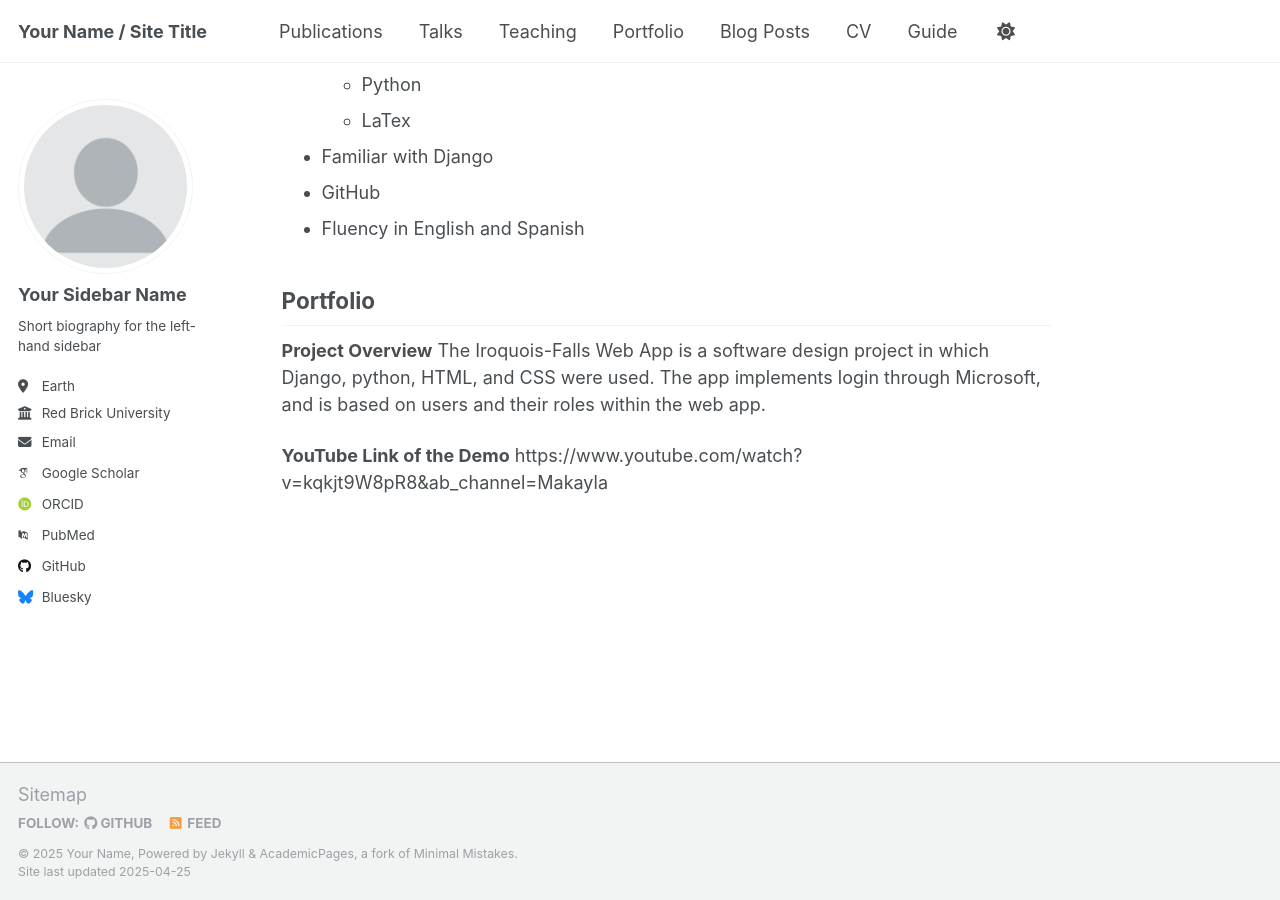
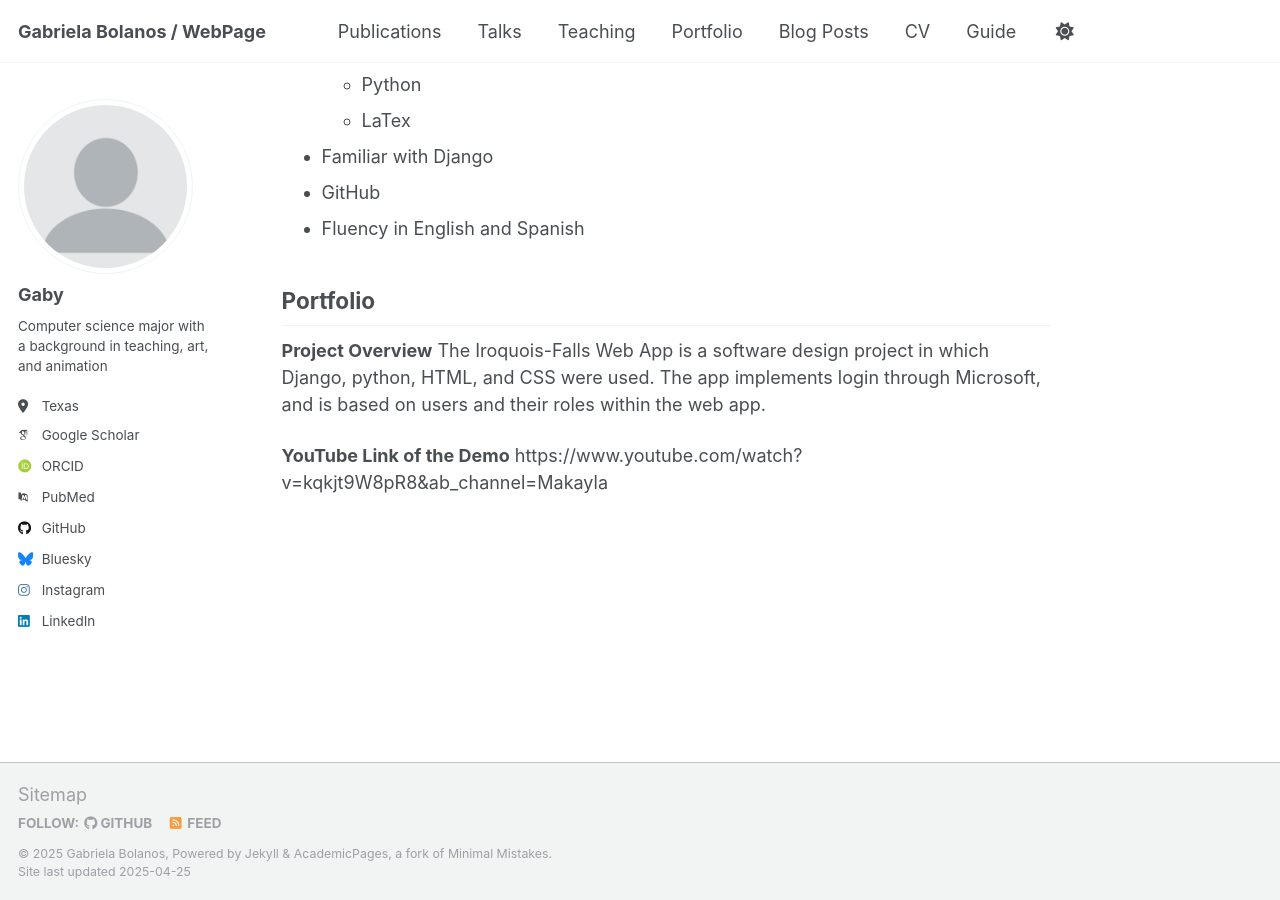
Before and after one commit to G-bolanos/g-bolanos-github-page, a Jekyll site: the page built from _pages/about.md, in a window 1280 px wide and 900 px high, scrolled down 709 px. Built offline with Jekyll 4.4.1, drawn with Linux system fonts in a browser that asks for light colours; some web fonts are replaced.

Commit message:
Update _config.yml

```diff
--- a/_config.yml
+++ b/_config.yml
@@ -9,9 +9,9 @@
 # Basic Site Settings
 locale                   : "en-US"
 site_theme               : "default"
-title                    : "Your Name / Site Title"
+title                    : "Gabriela Bolanos / WebPage"
 title_separator          : "-"
-name                     : &name "Your Name"
+name                     : &name "Gabriela Bolanos"
 description              : &description "personal description"
 url                      : https://academicpages.github.io # the base hostname & protocol for your site e.g. "https://[your GitHub username].github.io"
 baseurl                  : "" # the subpath of your site, e.g. "/blog"
@@ -23,13 +23,10 @@ repository               : "academicpages/academicpages.github.io"
 author:
   # Biographic information
   avatar           : "profile.png"
-  name             : "Your Sidebar Name"
+  name             : "Gaby"
   pronouns         : # example: "she/her"
-  bio              : "Short biography for the left-hand sidebar"
-  location         : "Earth"
-  employer         : "Red Brick University"
-  uri              : # URL
-  email            : "none@example.org"
+  bio              : "Computer science major with a background in teaching, art, and animation"
+  location         : "Texas"
 
   # Academic websites
   arxiv            : # URL - Update with the correct link to your profile
@@ -57,9 +54,9 @@ author:
   goodreads        : # Username
   google_plus      : # Username
   keybase          : # Username
-  instagram        : # Username
+  instagram        : "@g.makes.art"
   lastfm           : # Username
-  linkedin         : # Username
+  linkedin         : "www.linkedin.com/in/gabriela-bolanos-345860243"
   mastodon         : # URL
   medium           : # URL
   pinterest        : # Username
```
